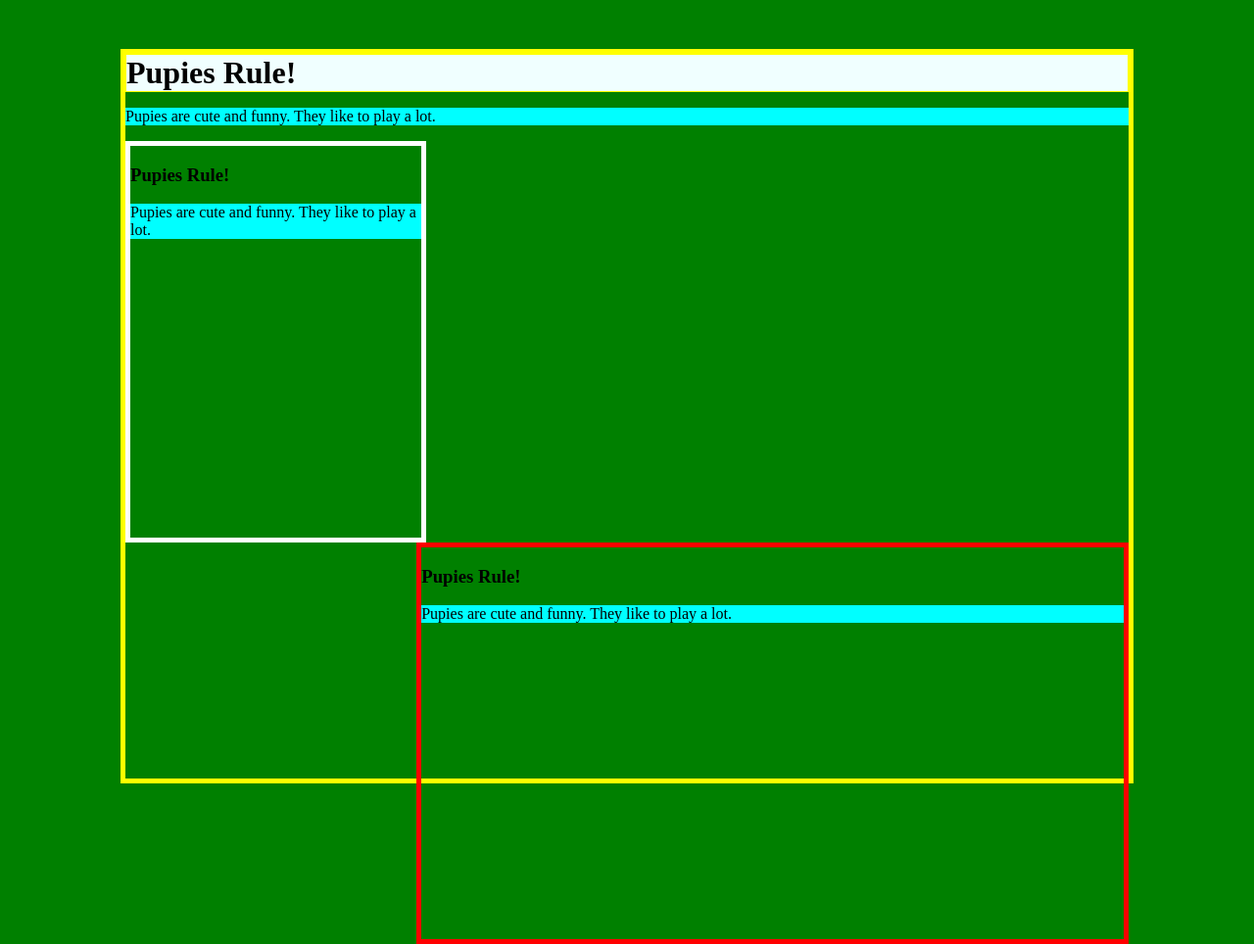
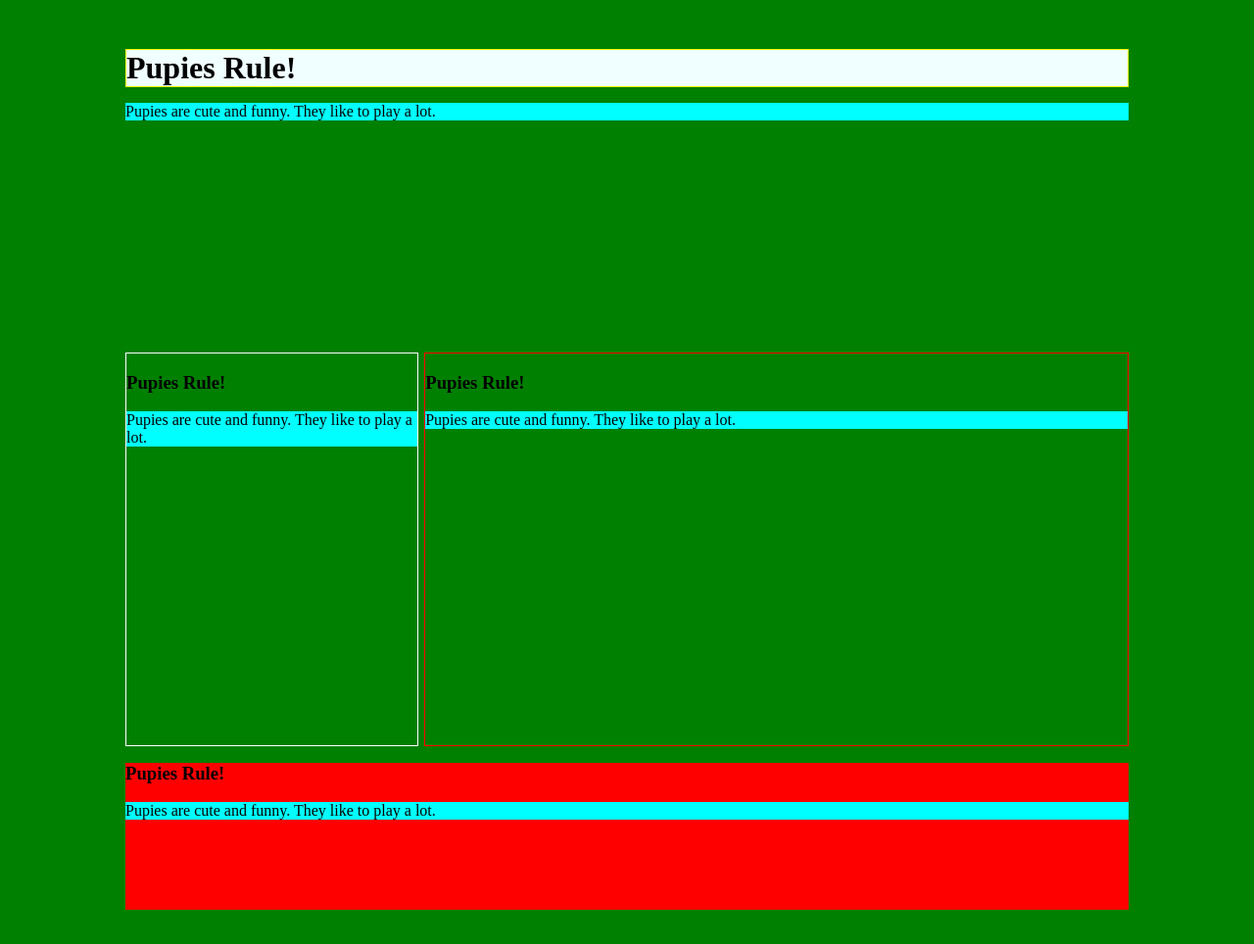
Before and after one commit to ElenaWebDesign/MMP240, a plain HTML site: page Two_column_layout/index.html in a window 1280 px wide. Shown: the whole page at 98% size. After the commit the page ends 929 px from the top, so only its background shows below. Drawn offline with Linux system fonts and the light colour scheme.

Commit message:
css fixed

```diff
--- a/Two_column_layout/index.html
+++ b/Two_column_layout/index.html
@@ -4,7 +4,7 @@
      <title>Pupies Rule</title>
      <style>
          body{
-             border: 5px solid yellow;
+             border: px solid yellow;
              background-color: green;
              margin: 0 auto;
              width:80%;
@@ -27,20 +27,26 @@
             margin-bottom: 10px;
          }
             aside{
-             border: 5px solid white;
+             border: 1px solid white;
              height: 400px;
              width: 29%;
-             margin-right: 1%;
+             margin-right: 0.5%;
              float: left;
          }
          article{
-             border: 5px solid red;
+             border: 1px solid red;
              height: 400px;
              width: 70%;
              float: right;
           }
+
+         section {margin-bottom: 10px;
+             height: 400px;
+         }
+
          footer{
              height: 150px;
+             margin-top: 10px;
              background-color: red;
              clear: both;
          }
@@ -48,8 +54,11 @@
      </style>
     </head>
 <body>
+    <header>
     <h1>Pupies Rule!</h1>
     <p>Pupies are cute and funny. They like to play a lot.</p>
+    </header>
+    <section>
             <aside>
                 <h3>Pupies Rule!</h3>
                 <p>Pupies are cute and funny. They like to play a lot.</p>
@@ -59,5 +68,10 @@
                 <h3>Pupies Rule!</h3>
                 <p>Pupies are cute and funny. They like to play a lot.</p>
             </article>
+    </section>
+    <footer>
+        <h3>Pupies Rule!</h3>
+    <p>Pupies are cute and funny. They like to play a lot.</p>
+</footer>
 </body>
 </html>
```
Lines whose indentation alone changed are shown as unchanged.
